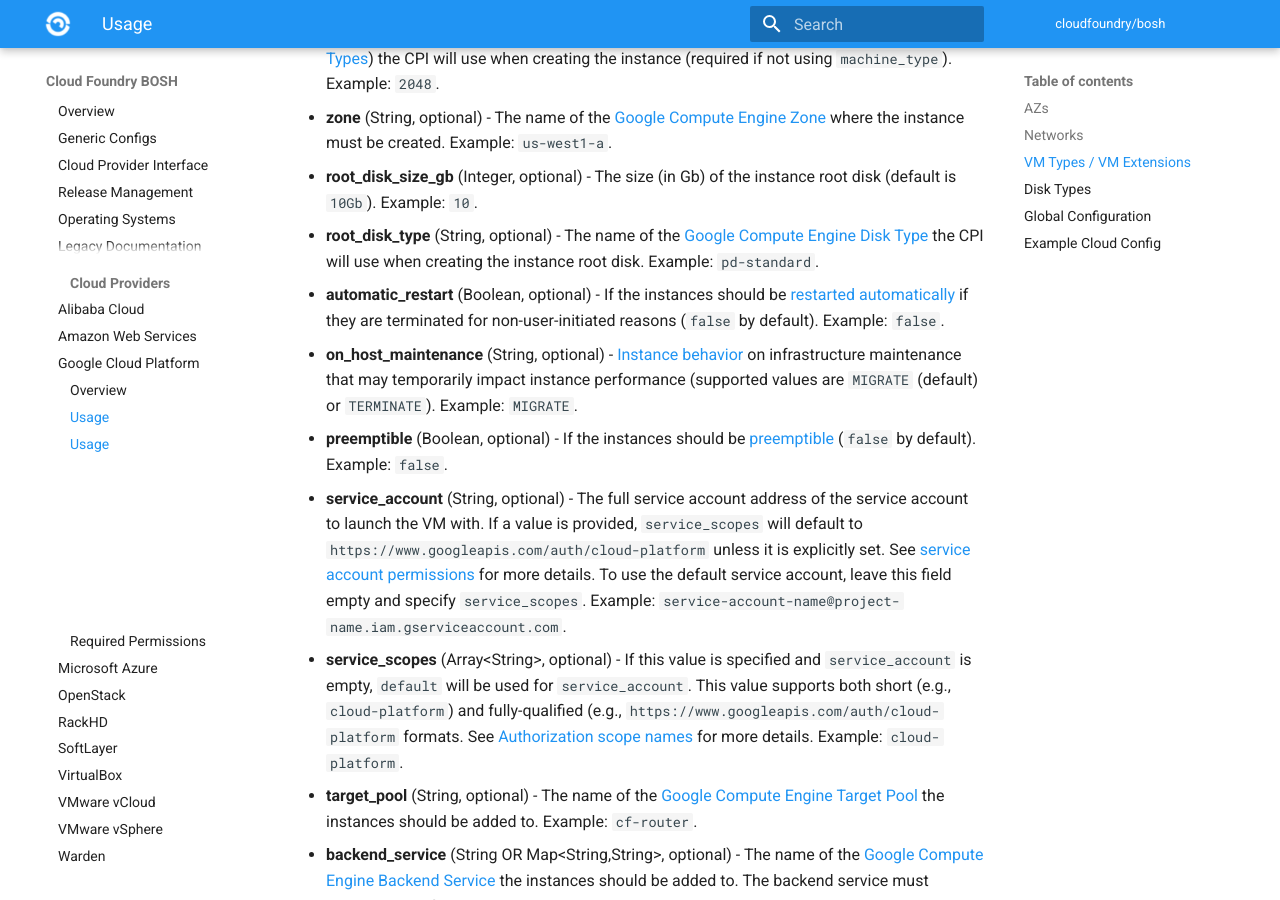
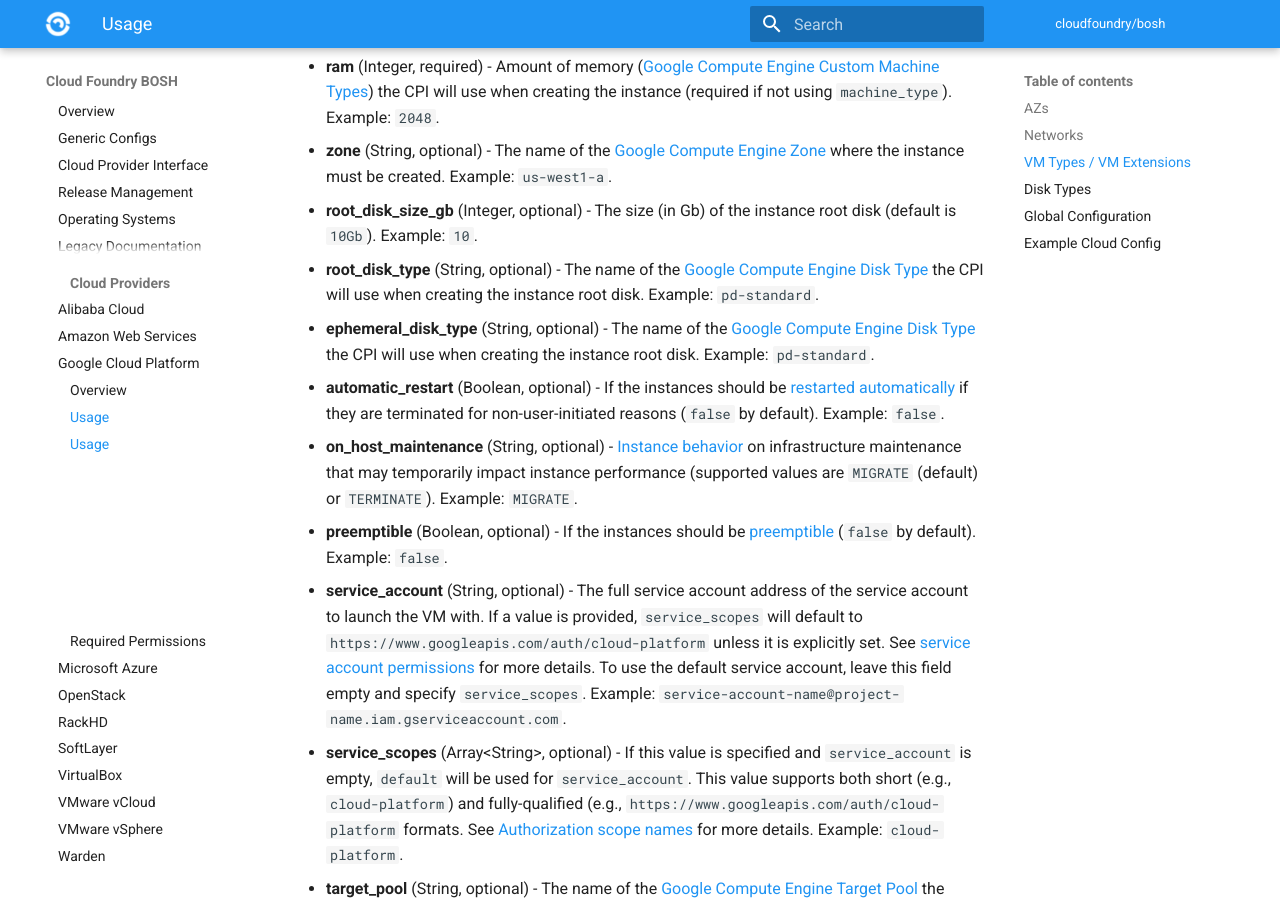
Before and after one commit to cloudfoundry/docs-bosh, an MkDocs documentation site: the page built from content/google-cpi.md, in a window 1280 px wide and 900 px high, scrolled down 2245 px. Built offline with MkDocs 1.6.1 and Material for MkDocs 9.7.7, drawn with Linux system fonts in a browser that asks for light colours; old or Windows-style settings are respelled for this version of MkDocs; some of the changed text lies outside the part shown.

Commit message:
Document node_group cloud_property for az's

```diff
--- a/content/google-cpi.md
+++ b/content/google-cpi.md
@@ -5,6 +5,7 @@ This topic describes cloud properties for different resources created by the Goo
 Schema for `cloud_properties` section:
 
 * **zone** [String, required]: [Zone](https://cloud.google.com/compute/docs/regions-zones/regions-zones) to use for creating VMs. Example: `us-central1-f`.
+* **node_group** [String, optional]: Name of the [Sole Tenant Group](https://cloud.google.com/compute/docs/nodes/sole-tenant-nodes) in which VMs will be created.
 
 Example:
 
@@ -78,6 +79,7 @@ Schema for `cloud_properties` section:
 * **zone** (String, optional) - The name of the [Google Compute Engine Zone](https://cloud.google.com/compute/docs/zones) where the instance must be created. Example: `us-west1-a`.
 * **root\_disk\_size\_gb** (Integer, optional) - The size (in Gb) of the instance root disk (default is `10Gb`). Example: `10`.
 * **root\_disk\_type** (String, optional) - The name of the [Google Compute Engine Disk Type](https://cloud.google.com/compute/docs/disks/#overview) the CPI will use when creating the instance root disk. Example: `pd-standard`.
+* **ephemeral\_disk\_type** (String, optional) - The name of the [Google Compute Engine Disk Type](https://cloud.google.com/compute/docs/disks/#overview) the CPI will use when creating the instance root disk. Example: `pd-standard`.
 * **automatic\_restart** (Boolean, optional) - If the instances should be [restarted automatically](https://cloud.google.com/compute/docs/instances/setting-instance-scheduling-options#autorestart) if they are terminated for non-user-initiated reasons (`false` by default). Example: `false`.
 * **on\_host\_maintenance** (String, optional) - [Instance behavior](https://cloud.google.com/compute/docs/instances/setting-instance-scheduling-options#onhostmaintenance) on infrastructure maintenance that may temporarily impact instance performance (supported values are `MIGRATE` (default) or `TERMINATE`). Example: `MIGRATE`.
 * **preemptible** (Boolean, optional) - If the instances should be [preemptible](https://cloud.google.com/preemptible-vms/) (`false` by default). Example: `false`.
```
